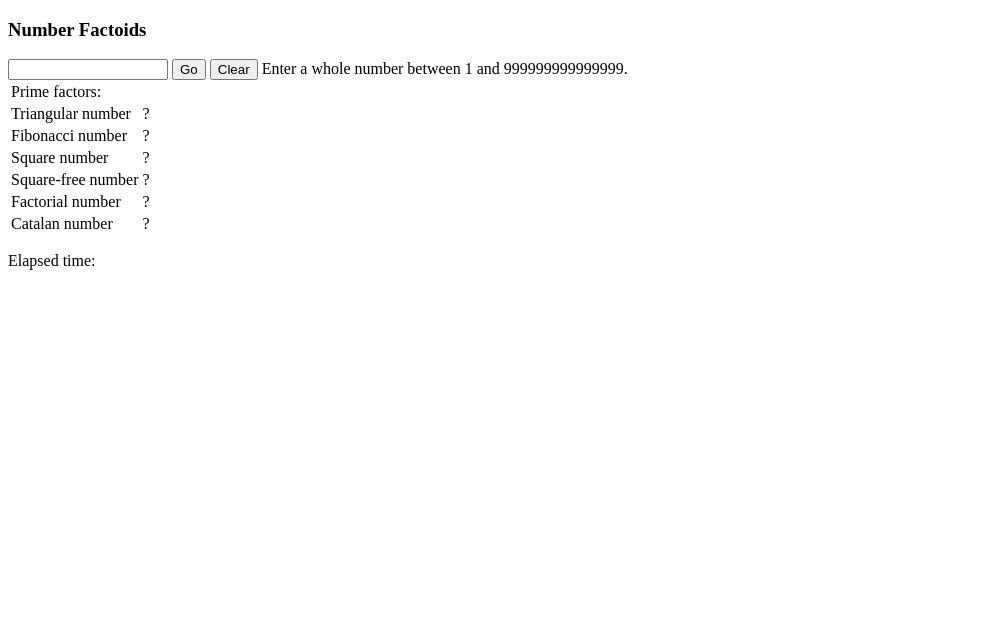
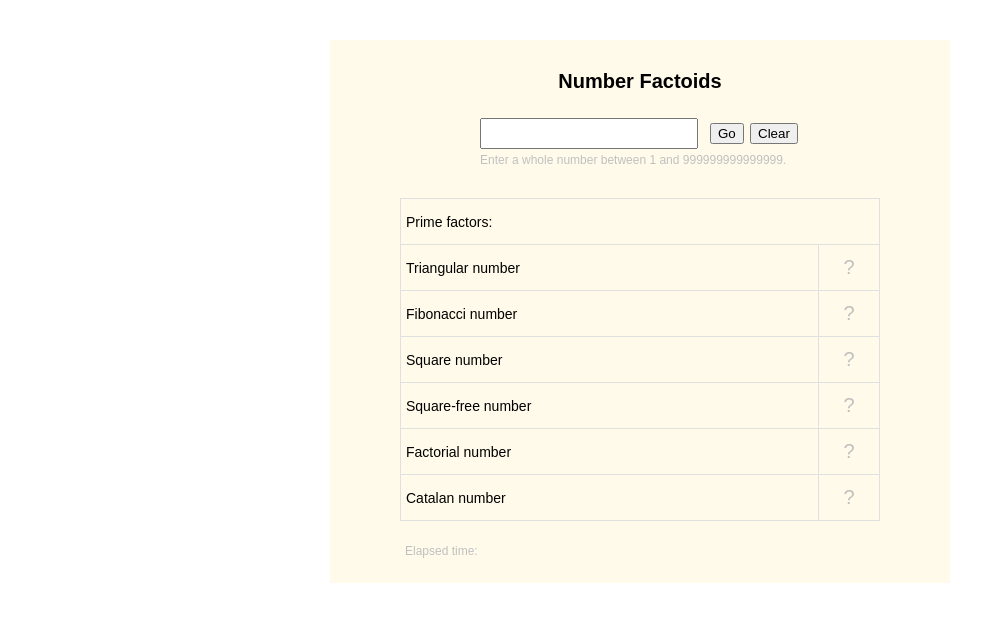
Before and after one commit to bit-player/number-factoids, a plain HTML site: page nfactoids.html in a window 1280 px wide. Shown: the whole page, without its empty margins (0-1005 px from the left). Drawn offline with Linux system fonts and the light colour scheme.

Commit message:
revised links to reflect renaming

```diff
--- a/nfactoids.html
+++ b/nfactoids.html
@@ -7,7 +7,7 @@
     <title>Number Recognizers</title>
     <meta name="author" content="Brian Hayes">
 
-    <link rel="stylesheet" href="recognizers.css">
+    <link rel="stylesheet" href="nfactoids.css">
 
   </head>
 
@@ -58,6 +58,6 @@
 
 
     </div> <!--"numberbox"-->
-    <script src="recognizers.js"></script>
+    <script src="nfactoids.js"></script>
   </body>
 </html>
```
